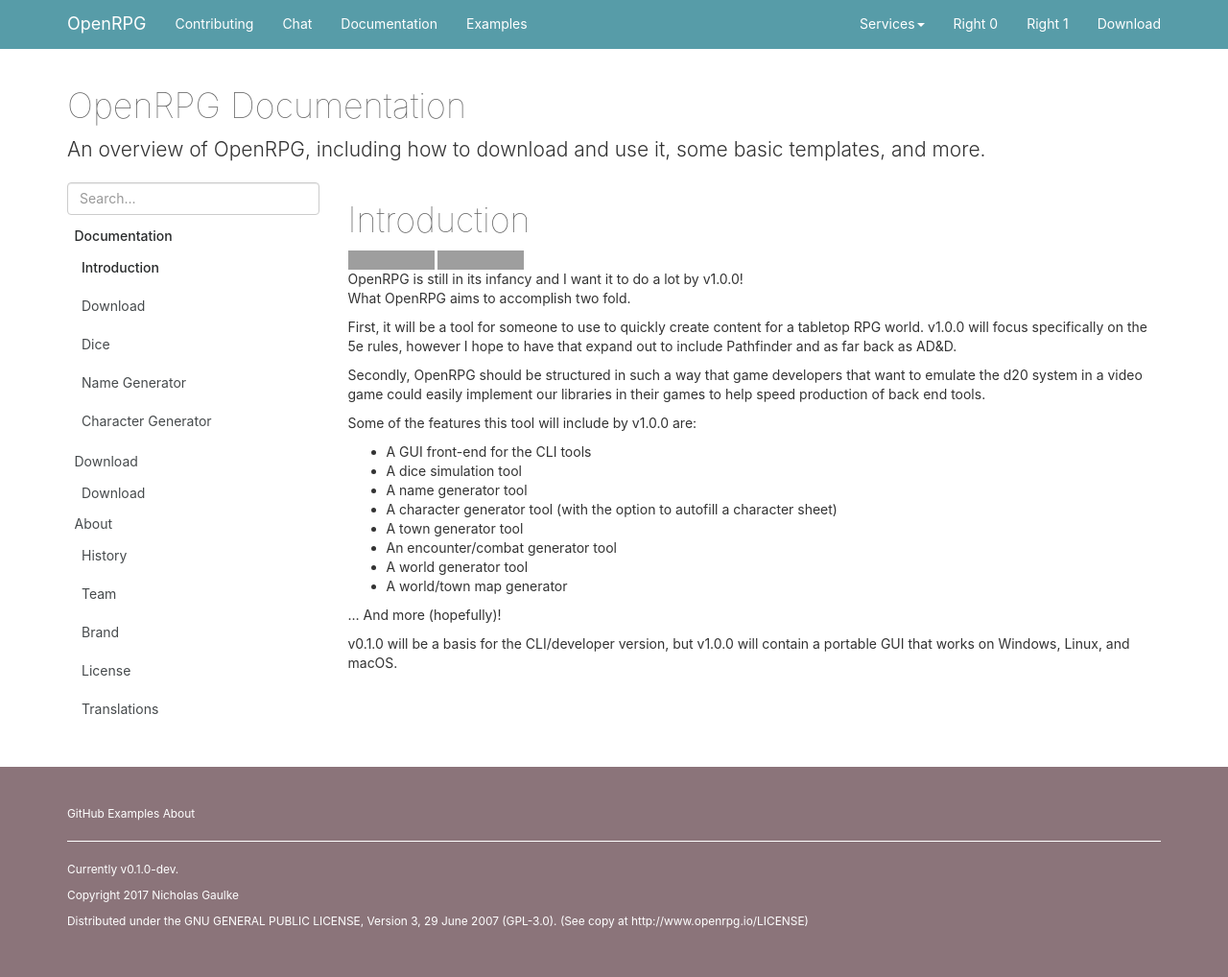
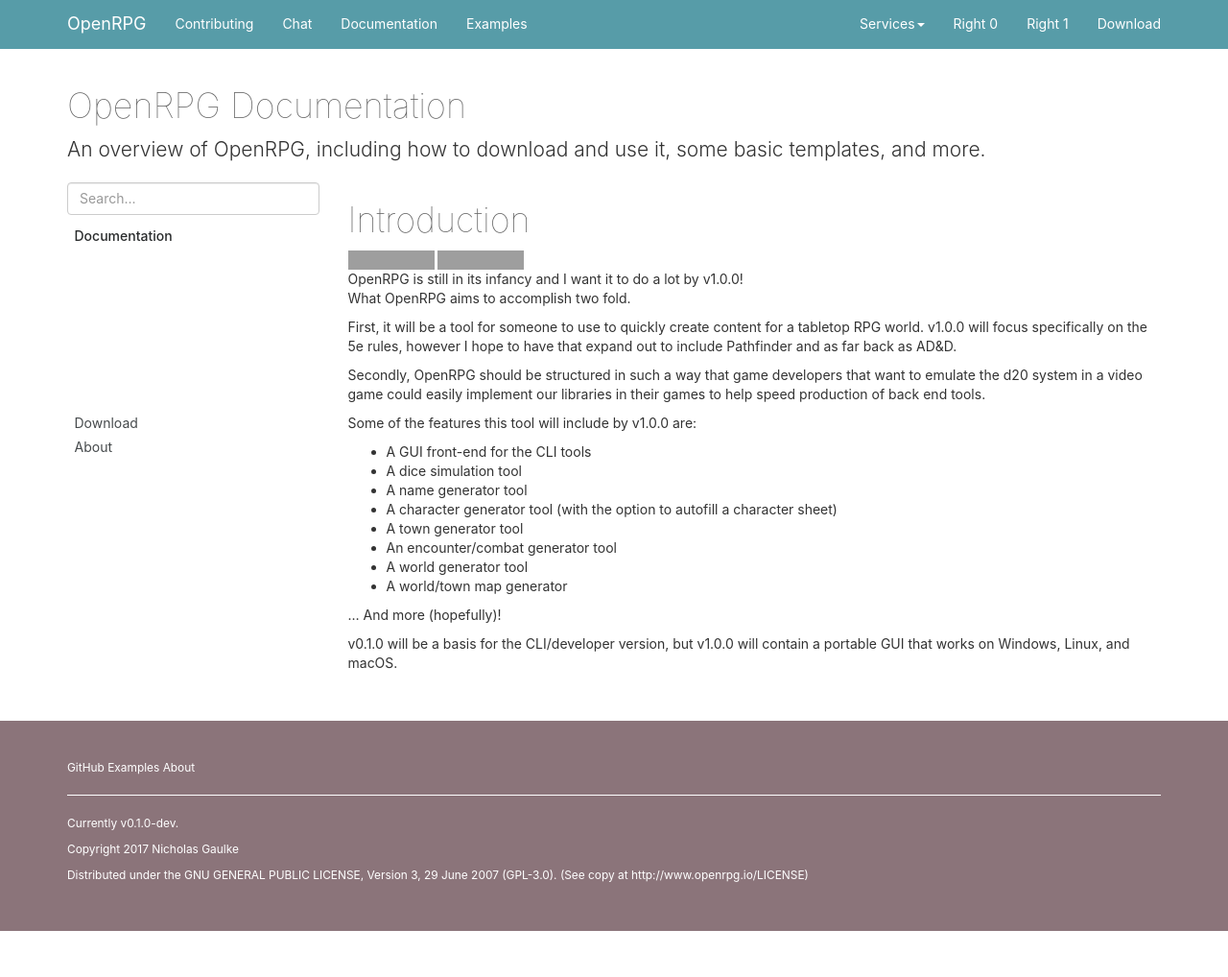
Before and after one commit to incomingstick/OpenRPG, a Jekyll site: the page built from docs/documentation/introduction.md, in a window 1280 px wide. Shown: the whole page at 96% size. Built offline with Jekyll 4.4.1, drawn with Linux system fonts in a browser that asks for light colours; nearby versions of some CDN libraries; after the commit the page ends 970 px from its top, so only the background shows below that; grey boxes are pictures that could not be loaded.

Commit message:
update sidenav formatting

```diff
--- a/docs/_data/nav.yml
+++ b/docs/_data/nav.yml
@@ -1,14 +1,11 @@
 - title: Documentation
   pages:
     - title: Introduction
-    - title: Download
     - title: Dice
     - title: Name Generator
     - title: Character Generator
 
 - title: Download
-  pages:
-    - title: Download
 
 - title: About
   pages:
--- a/docs/_includes/nav-docs.html
+++ b/docs/_includes/nav-docs.html
@@ -20,17 +20,17 @@
         {{ group.title }}
       </a>
 
-      <ul class="nav">
+      <ul class="nav doc-sidenav">
         {% for doc in group.pages %}
           {% assign doc_slug = doc.title | slugify %}
           {% assign active = nil %}
 
           {% if page.group == group_slug and page_slug == doc_slug %}
-            {% assign active = 'active' %}
+            {% assign active = 'active doc-sidenav-active' %}
           {% endif %}
 
           <li class="{{ active }}">
-            <a class="doc-nav-link" href="{{ site.baseurl }}/{{ group_slug }}/{{ doc_slug }}/">
+            <a href="{{ site.baseurl }}/{{ group_slug }}/{{ doc_slug }}/">
               {{ doc.title }}
             </a>
 
--- a/docs/css/style.css
+++ b/docs/css/style.css
@@ -93,11 +93,11 @@
     border-color: #328b70;
 }
 
-.active>.bd-sidenav {
+.active>.doc-sidenav {
     display: block;
 }
 
-.bd-sidenav {
+.doc-sidenav {
     display: none;
 }
 
```
